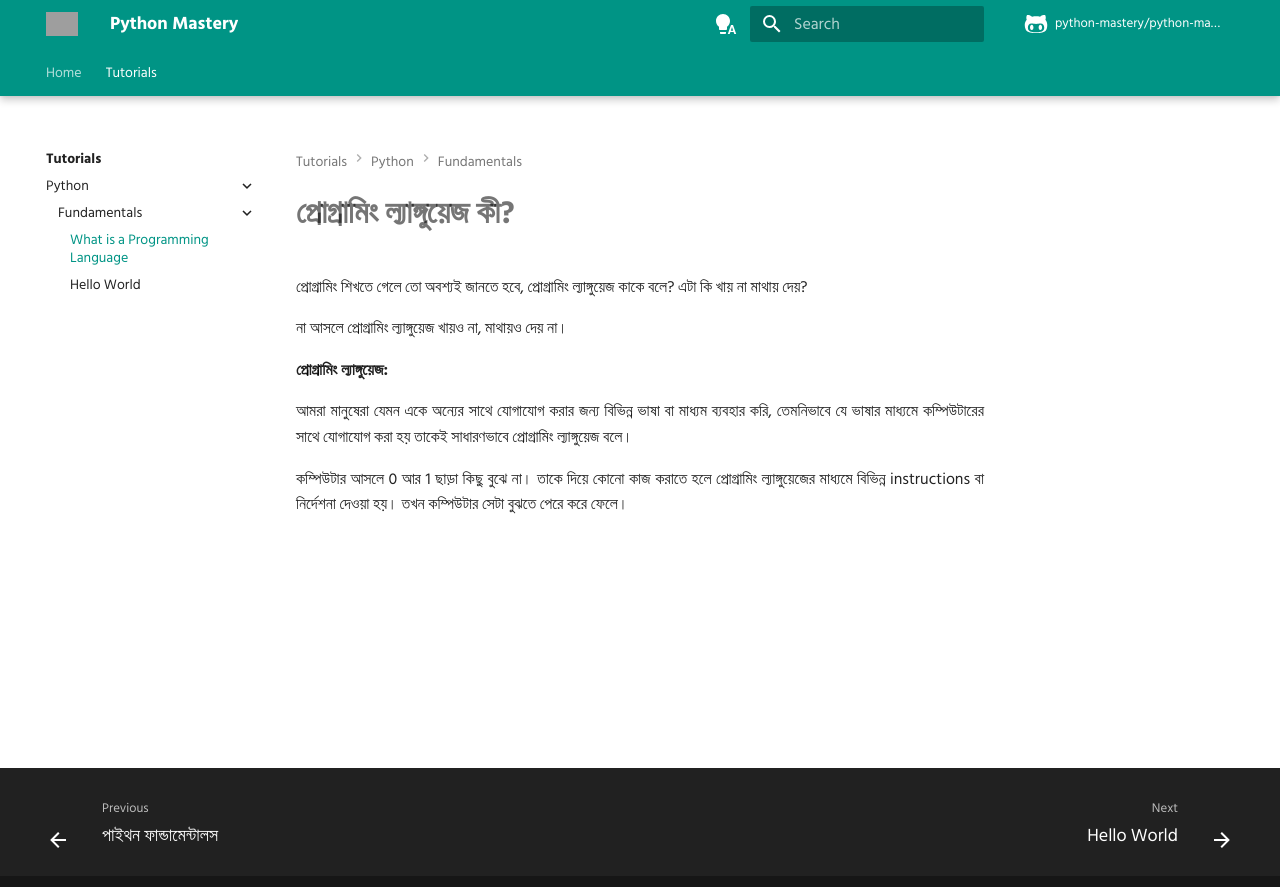
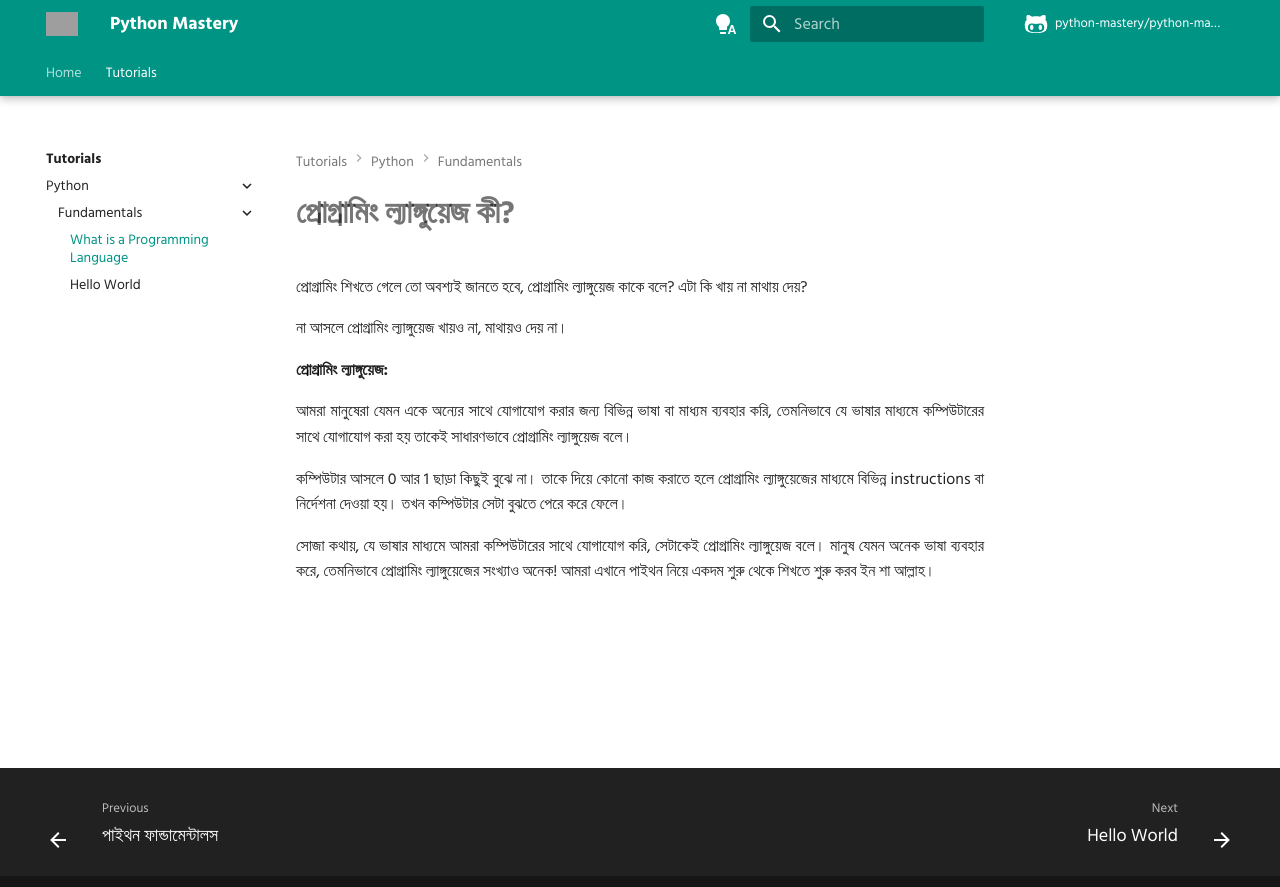
Before and after one commit to python-mastery/python-mastery.github.io, an MkDocs documentation site: the page built from docs/tutorials/python/fundamentals/what-is-a-programming-language.md, in a window 1280 px wide. Shown: the top 887 px of the page. Built offline with MkDocs 1.6.1 and Material for MkDocs 9.7.7, drawn with Linux system fonts in a browser that asks for light colours; comment, search, counter and statistics services are not loaded; grey boxes are pictures that could not be loaded.

Commit message:
Add some content to what-is-a-programming-language.md

```diff
--- a/docs/tutorials/python/fundamentals/what-is-a-programming-language.md
+++ b/docs/tutorials/python/fundamentals/what-is-a-programming-language.md
@@ -8,4 +8,6 @@
 
 আমরা মানুষেরা যেমন একে অন্যের সাথে যোগাযোগ করার জন্য বিভিন্ন ভাষা বা মাধ্যম ব্যবহার করি, তেমনিভাবে যে ভাষার মাধ্যমে কম্পিউটারের সাথে যোগাযোগ করা হয় তাকেই সাধারণভাবে প্রোগ্রামিং ল্যাঙ্গুয়েজ বলে।
 
-কম্পিউটার আসলে 0 আর 1 ছাড়া কিছু বুঝে না। তাকে দিয়ে কোনো কাজ করাতে হলে প্রোগ্রামিং ল্যাঙ্গুয়েজের মাধ্যমে বিভিন্ন instructions বা নির্দেশনা দেওয়া হয়। তখন কম্পিউটার সেটা বুঝতে পেরে করে ফেলে।
+কম্পিউটার আসলে 0 আর 1 ছাড়া কিছুই বুঝে না। তাকে দিয়ে কোনো কাজ করাতে হলে প্রোগ্রামিং ল্যাঙ্গুয়েজের মাধ্যমে বিভিন্ন instructions বা নির্দেশনা দেওয়া হয়। তখন কম্পিউটার সেটা বুঝতে পেরে করে ফেলে।
+
+সোজা কথায়, যে ভাষার মাধ্যমে আমরা কম্পিউটারের সাথে যোগাযোগ করি, সেটাকেই প্রোগ্রামিং ল্যাঙ্গুয়েজ বলে। মানুষ যেমন অনেক ভাষা ব্যবহার করে, তেমনিভাবে প্রোগ্রামিং ল্যাঙ্গুয়েজের সংখ্যাও অনেক! আমরা এখানে পাইথন নিয়ে একদম শুরু থেকে শিখতে শুরু করব ইন শা আল্লাহ।
```
